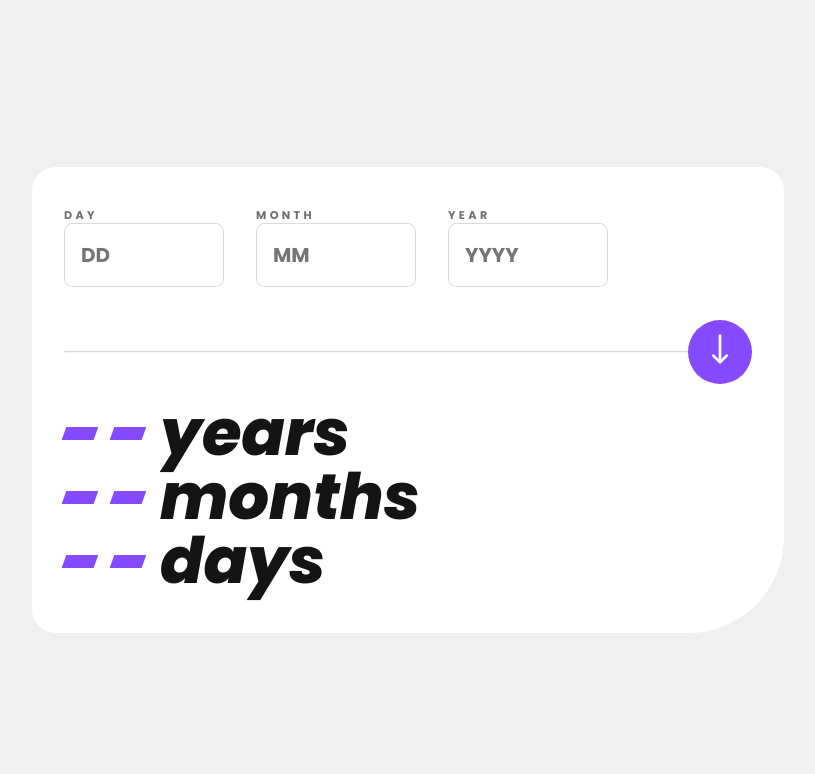
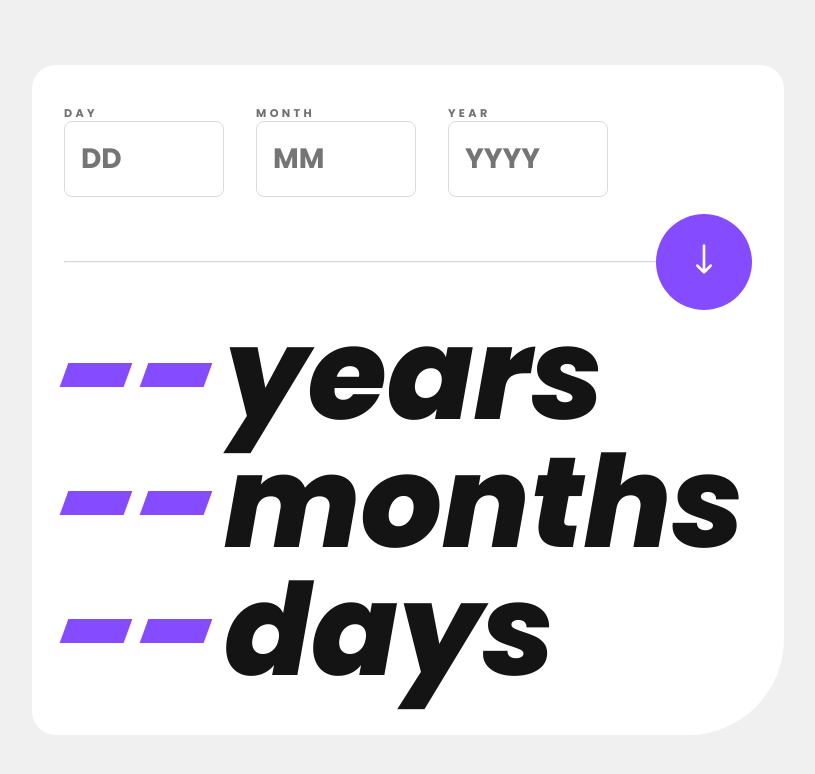
Before and after one commit to majidali55566/Age-calculator, a plain HTML site: page index.html in a window 1280 px wide. Shown: the whole page, without its empty margins (232-1047 px from the left). Drawn offline with Linux system fonts and the light colour scheme.

Commit message:
improved destop design

```diff
--- a/style.css
+++ b/style.css
@@ -112,6 +112,7 @@ input[type=number]{
 @media(min-width:768px){
     input[type=number]{
         max-width: 10rem;
+        font-size: var(--fs-800);
         padding: 1rem 1rem;
     }
 }
@@ -167,7 +168,12 @@ button{
     border: none;
 
 }
-
+@media (min-width: 768px){
+  button{
+    width: 6rem;
+    height: 6rem;
+  }
+}
 #down-arrow{
     content: url('/icons/down-arrow.png');
     max-width: 2rem;
@@ -209,7 +215,7 @@ button{
     padding-inline: 2rem;
   }
   .date-result-container{
-    font-size: 4rem;
+    font-size: 8rem;
     line-height: 1;
   }
 }
@@ -266,6 +272,12 @@ hr{
   background: var(--clr-primary);
   transform: skew(-20deg);
 }
+@media (min-width:768px){
+  .parallelogram{
+    width: 4rem;
+    height: 1.5rem;
+  }
+}
 
 .color-primary{
   color: var(--clr-primary);
```
